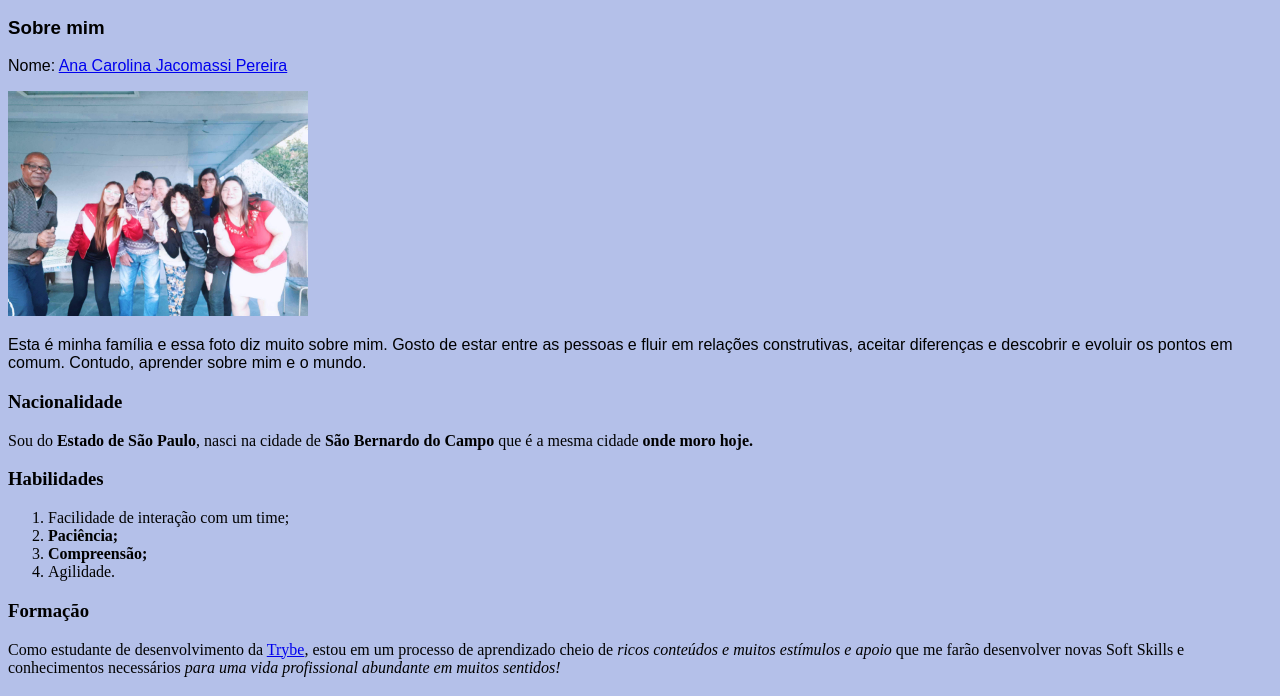
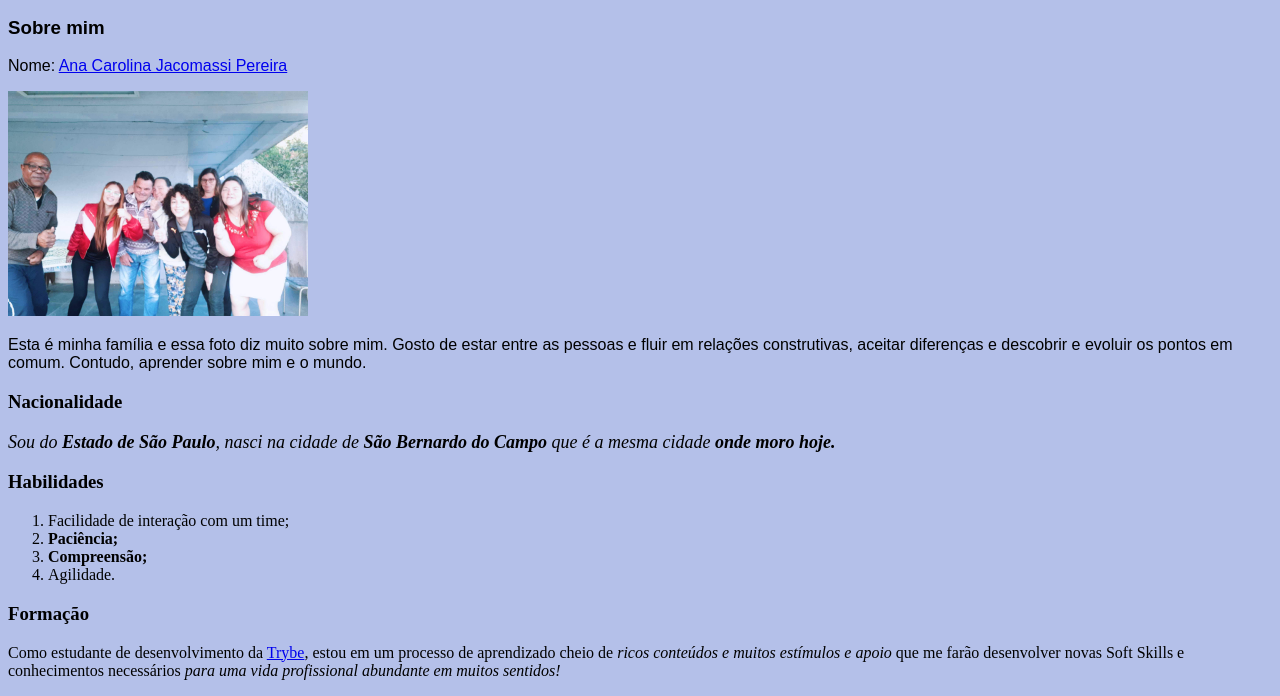
Before and after one commit to Ana-Jacomassi/jcmassi.github.io, a plain HTML site: page index.html in a window 1280 px wide. Shown: the part 154-850 px from the top of the page. Drawn offline with Linux system fonts and the light colour scheme.

Commit message:
Adiciona style em informações de nacionalidade

```diff
--- a/index.html
+++ b/index.html
@@ -16,6 +16,10 @@
       background-color: rgb(180, 192, 233);
     }
 
+    #nacionalidade-style {
+      font-style: italic;
+      font-size:large;
+    }
   </style>
 
 </head>
@@ -36,7 +40,7 @@
       </div>
     </div>
   <h3 id="nacionalidade">Nacionalidade</h3>
-  <p>Sou do <strong> Estado de São Paulo</strong>, nasci na cidade de <strong>São Bernardo do Campo</strong> que é a mesma cidade <strong>onde moro hoje.</strong></p>
+  <p id="nacionalidade-style">Sou do <strong> Estado de São Paulo</strong>, nasci na cidade de <strong>São Bernardo do Campo</strong> que é a mesma cidade <strong>onde moro hoje.</strong></p>
   <h3 id="habilidades">Habilidades</h3>
   <ol>
     <li>Facilidade de interação com um time;</li>
```
